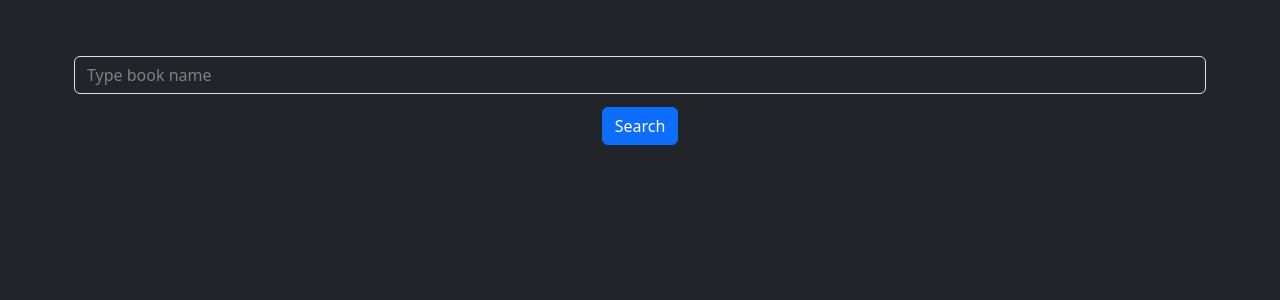
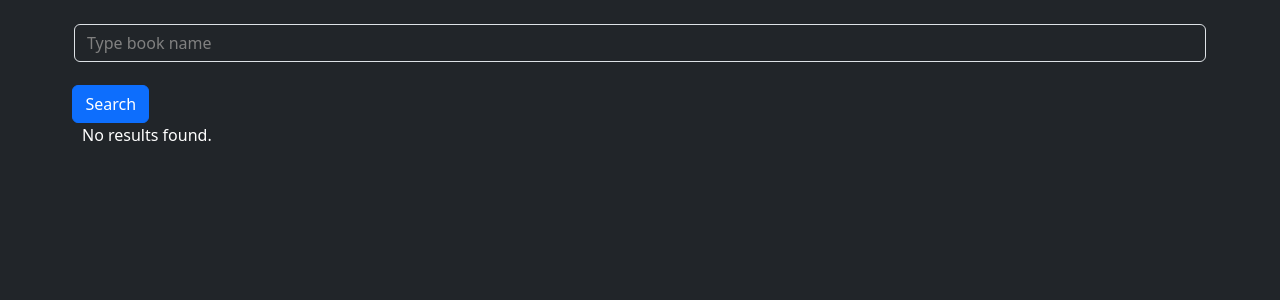
Before and after one commit to ualmeida55/Book-Search-with-React-Router, a React (Vite) app: page / in a window 1280 px wide. Shown: the top 300 px of the page. Built offline with nearby package versions, Linux system fonts and the light colour scheme.

Commit message:
MVP commit

```diff
--- a/src/index.css
+++ b/src/index.css
@@ -6,7 +6,7 @@
   margin-top: 0.8rem;
 }
 
-@media all and (min-width: 1400px) {
+@media all and (min-width: 1280px) {
   .searchButton {
     margin-top: 1.42rem;
     margin-left: -0.6rem;
--- a/src/main.jsx
+++ b/src/main.jsx
@@ -1,45 +1,84 @@
-import React from "react";
+import React, { useState } from "react";
 import ReactDOM from "react-dom/client";
-import App from "./App.jsx";
 import "./index.css";
 import { BrowserRouter as Router, Routes, Route, Link } from "react-router-dom";
 
 ReactDOM.createRoot(document.getElementById("root")).render(
   <Router>
     <Routes>
-      <Route path="/" element={<Home />}></Route>
-      <Route path="/searchResults" element={<SearchResults />}></Route>
+      <Route path="/" element={<Home />} />
+      <Route path="/searchResults" element={<SearchResults />} />
     </Routes>
   </Router>
 );
 
 function Home() {
+  const [isLoading, setIsLoading] = useState(false);
+  const [searchResults, setSearchResults] = useState([]);
+
+  const handleSearch = () => {
+    setIsLoading(true);
+    const searchTerm = document.getElementById("search-bar").value;
+
+    fetch(`https://openlibrary.org/search.json?q=${searchTerm}`)
+      .then(response => response.json())
+      .then(data => {
+        setIsLoading(false);
+        setSearchResults(data.docs);
+      })
+      .catch(error => {
+        console.error("Error fetching search results:", error);
+        setIsLoading(false);
+      });
+  };
+
   return (
-    <div class="container">
-      <div class="row">
-        <div class="col-xxl-11 gx-2">
+    <div className="container">
+      <div className="row">
+        <div className="col-xxl-11 gx-2">
           <label htmlFor=""></label>
           <input
             type="text"
-            class="form-control bg-dark text-white"
+            className="form-control bg-dark text-white"
             placeholder="Type book name"
+            id="search-bar"
           />
         </div>
-        <div class="col-xxl-1 searchButton">
-          <button class="btn btn-primary">Search</button>
+        <div className="col-xxl-1 searchButton">
+          <button className="btn btn-primary" onClick={handleSearch}>
+            Search
+          </button>
         </div>
       </div>
+
+      {isLoading && <p>Loading...</p>}
+
+      {!isLoading && searchResults.length > 0 && (
+        <div>
+          <h1>Search Results</h1>
+          {searchResults.map(result => (
+            <div key={result.key}>
+              <img
+                src={`https://covers.openlibrary.org/b/olid/${result.cover_edition_key}-M.jpg`}
+                alt="Book Cover"
+              />
+              <p>{result.title}</p>
+            </div>
+          ))}
+        </div>
+      )}
+
+      {!isLoading && searchResults.length === 0 && (
+        <p>No results found.</p>
+      )}
     </div>
   );
 }
+
 function SearchResults() {
   return (
     <div>
-      <input type="text" id="search-bar" placeholder="Type Book" />
-      <button type="button" class="btn btn-warning">
-        Warning
-      </button>
-      <h1>aaaa</h1>
+      <h1>Search Results Page</h1>
     </div>
   );
 }
```
